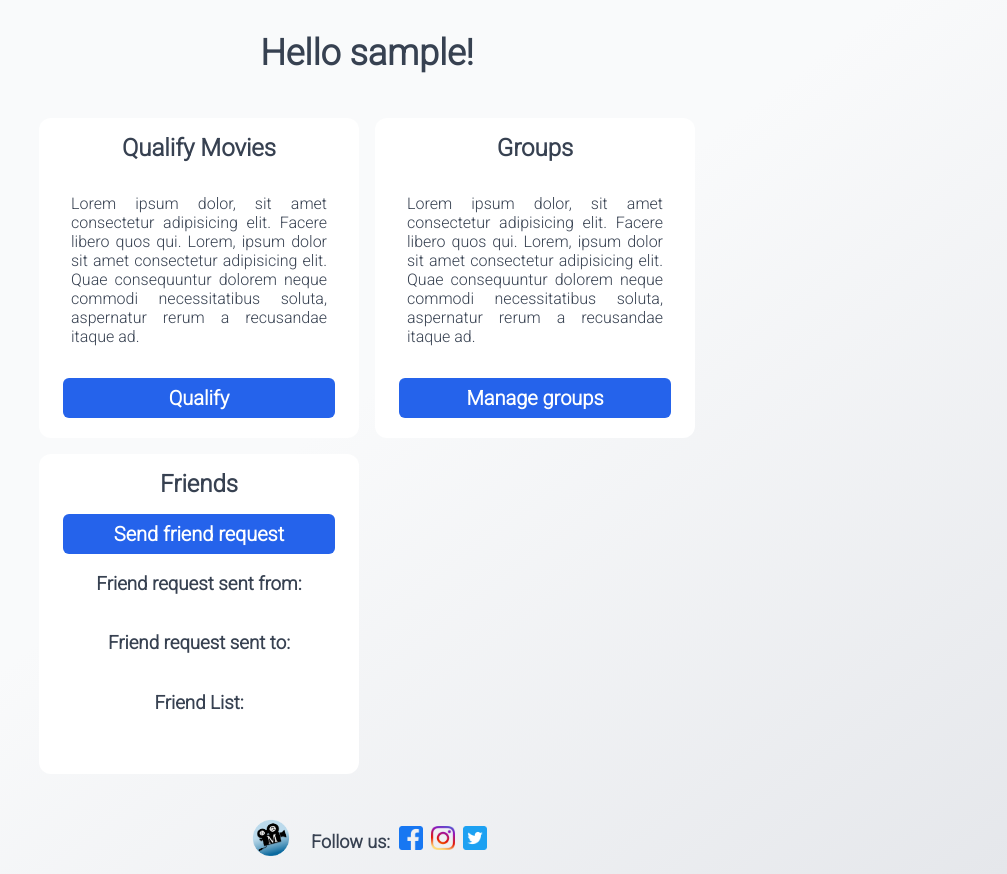
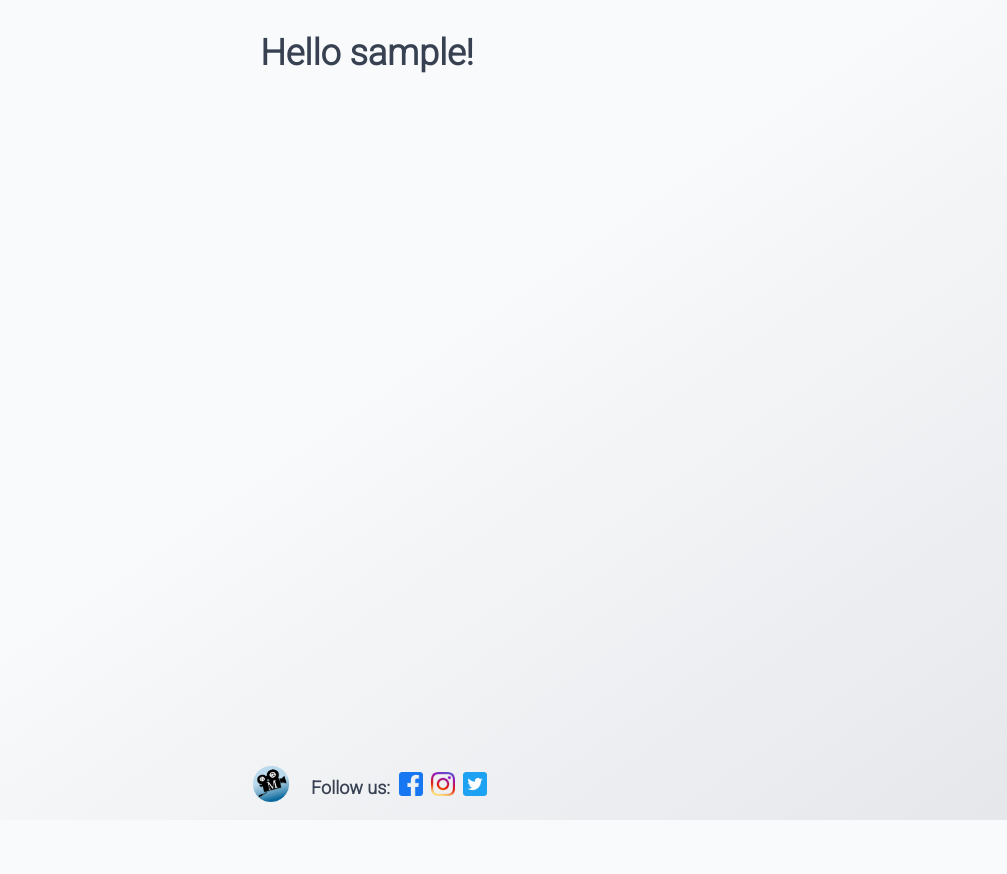
Before and after one commit to M-O-R-F-E-U-S-Z/MORFEUSZ, a Django app: page / in a window 1280 px wide. Shown: the part 85-959 px from the top of the page, without its empty margins (273-1280 px from the left). After the commit the page ends 905 px from the top, so only its background shows below. Run offline with Django 3.2, Linux system fonts and the light colour scheme; the visitor is signed in with stand-in values (Sample User, id 1); parts of the project's set-up code (start-up, migrations or seed data) failed here and were passed over.

Commit message:
Add files via upload
changing home to nothing - everything is in the profile

```diff
--- a/morfeusz_app/templates/morfeusz_app/home.html
+++ b/morfeusz_app/templates/morfeusz_app/home.html
@@ -1,61 +1,4 @@
 {% extends "morfeusz_app/base.html" %} {% block content %}
-<div>
-  <div class="grid">
-    {% if user.is_authenticated %}
-
-    <div class="card" style="background-color: white">
-      <h1 style="font-size: x-large">Qualify Movies</h1>
-      <p style="margin-bottom: 2rem; width: 80%">
-        Lorem ipsum dolor, sit amet consectetur adipisicing elit. Facere libero
-        quos qui. Lorem, ipsum dolor sit amet consectetur adipisicing elit. Quae
-        consequuntur dolorem neque commodi necessitatibus soluta, aspernatur
-        rerum a recusandae itaque ad.
-      </p>
-      <a
-        id="btn-link-blue"
-        class="btn btn-primary"
-        href="{% url 'users:movie_qualification' %}"
-        >Qualify</a
-      >
-    </div>
-    <div class="card" style="background-color: white">
-      <h1 style="font-size: x-large">Groups</h1>
-      <p style="margin-bottom: 2rem; width: 80%">
-        Lorem ipsum dolor, sit amet consectetur adipisicing elit. Facere libero
-        quos qui. Lorem, ipsum dolor sit amet consectetur adipisicing elit. Quae
-        consequuntur dolorem neque commodi necessitatibus soluta, aspernatur
-        rerum a recusandae itaque ad.
-      </p>
-      <a id="btn-link-blue" href="/groups/">Manage groups</a>
-    </div>
-
-    <div class="card" style="background-color: white">
-      <h1 style="font-size: x-large">Friends</h1>
-
-      <a id="btn-link-blue" href="{% url 'users:send_friend_request' %}"
-        >Send friend request</a
-      >
-
-      <h3>Friend request sent from:</h3>
-      {% for fr_req in request_from %} {{ fr_req }}
-      <a href="/users/accept_friend_request/{{ fr_req.id }}">Accept</a>
-      <a href="/users/decline_friend_request/{{ fr_req.id }}">Decline</a> <br />
-      {% endfor %}
-
-      <h3>Friend request sent to:</h3>
-      {% for fr_req in request_to %} {{ fr_req.receiver }}<a
-        href="/users/cancel_friend_request/{{ fr_req.id }}"
-        >Cancel</a
-      >
-      <br />
-      {% endfor %}
-
-      <h3>Friend List:</h3>
-      {% for friend in friend_list.friends.all %} {{ friend }}
-      <a href="/users/unfriend/{{ friend.id }}">Unfriend</a> <br />
-      {% endfor %}
-    </div>
-  </div>
-</div>
+<div>{% if user.is_authenticated %}</div>
 
 {% endif %} {% endblock content %}
```
